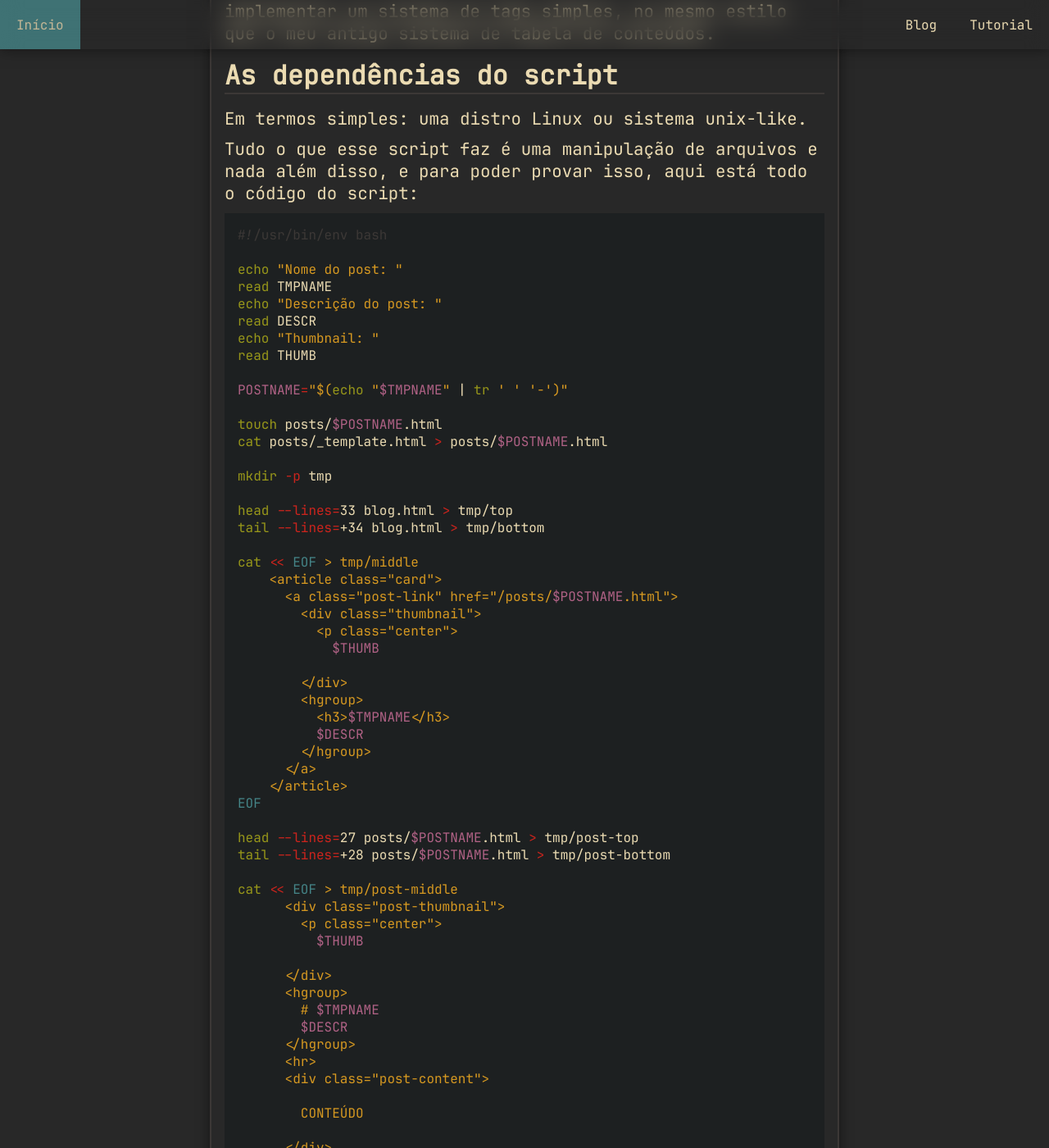
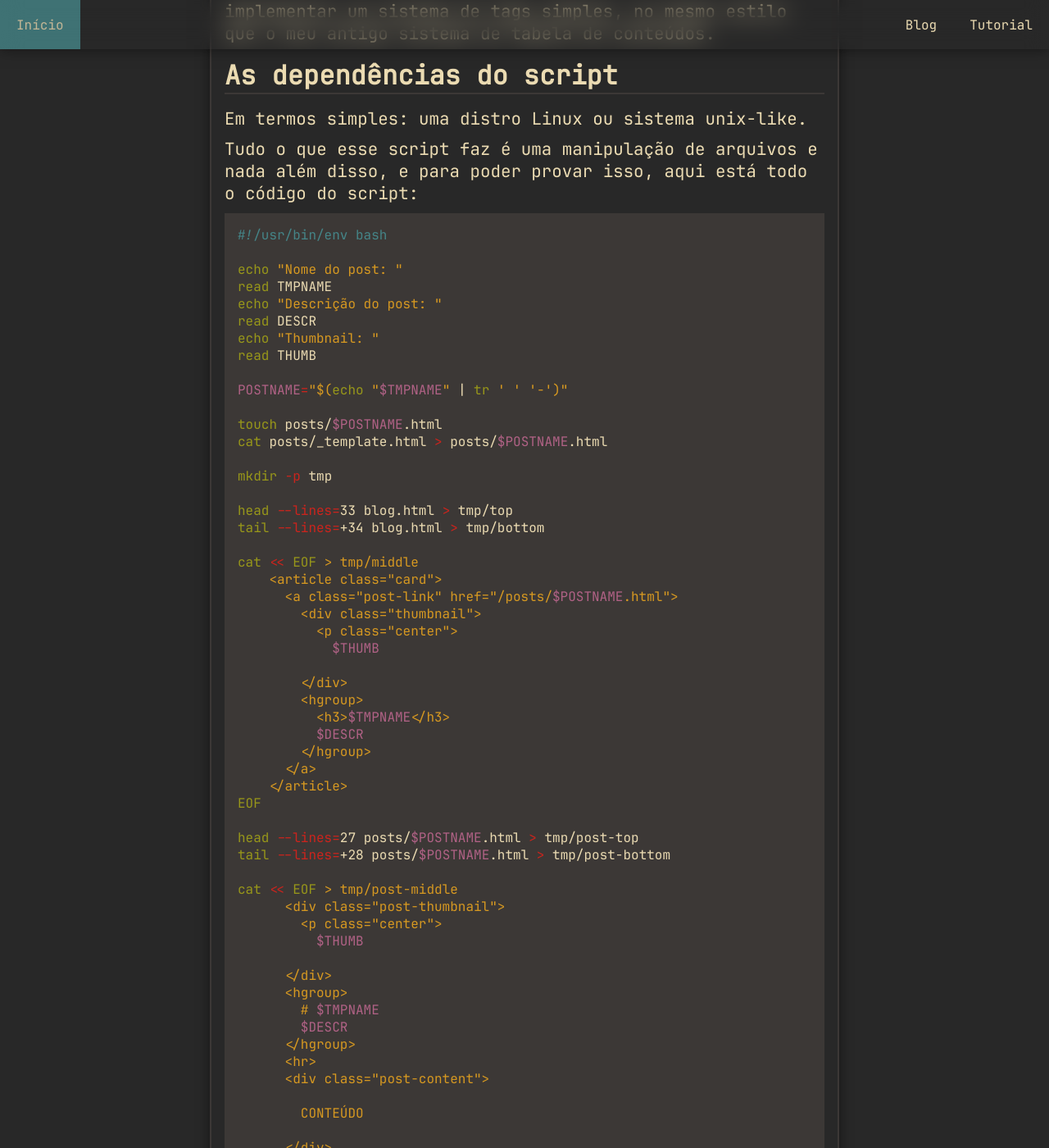
Before and after one commit to tukainpng/tukainpng.github.io, a Jekyll site: the page built from _posts/2024-06-25-Simplifiquei-o-site.md, in a window 1280 px wide and 1400 px high, scrolled down 1196 px. Shown: the whole window at 82% size. Built offline with Jekyll 4.4.1, drawn with Linux system fonts in a browser that asks for light colours.

Commit message:
Small changes

```diff
--- a/assets/css/highlight.css
+++ b/assets/css/highlight.css
@@ -1,18 +1,18 @@
 @import "/assets/css/colors.css";
-.highlight pre  { background-color: var(--background-alt); }
-.highlight .hll { background-color: var(--background-alt); }
-.highlight .c   { color: var(--grey) } /* Comment */
+.highlight pre  { background-color: var(--grey); }
+.highlight .hll { background-color: var(--grey); }
+.highlight .c   { color: var(--blue) } /* Comment */
 .highlight .err { color: var(--red) } /* Error */
 .highlight .k   { color: var(--red) } /* Keyword */
 .highlight .l   { color: var(--purple) } /* Literal */
 .highlight .n   { color: var(--purple) } /* Name */
 .highlight .o   { color: var(--red) } /* Operator */
 .highlight .p   { color: var(--foreground) } /* Punctuation */
-.highlight .cm  { color: var(--grey) } /* Comment.Multiline */
+.highlight .cm  { color: var(--blue) } /* Comment.Multiline */
 .highlight .cp  { color: var(--green) } /* Comment.Preproc */
 .highlight .cpf { color: var(--green) } /* Comment.Preproc */
-.highlight .c1  { color: var(--grey) } /* Comment.Single */
-.highlight .cs  { color: var(--grey) } /* Comment.Special */
+.highlight .c1  { color: var(--blue) } /* Comment.Single */
+.highlight .cs  { color: var(--blue) } /* Comment.Special */
 .highlight .ge  { font-style: italic } /* Generic.Emph */
 .highlight .gs  { font-weight: bold } /* Generic.Strong */
 .highlight .kc  { color: var(--blue) } /* Keyword.Constant */
@@ -27,13 +27,13 @@
 .highlight .na  { color: var(--green) } /* Name.Attribute */
 .highlight .nb  { color: var(--green) } /* Name.Builtin */
 .highlight .nc  { color: var(--green) } /* Name.Class */
-.highlight .no  { color: var(--blue) } /* Name.Constant */
+.highlight .no  { color: var(--green) } /* Name.Constant */
 .highlight .nd  { color: var(--green) } /* Name.Decorator */
 .highlight .ni  { color: var(--foreground) } /* Name.Entity */
 .highlight .ne  { color: var(--green) } /* Name.Exception */
 .highlight .nf  { color: var(--green) } /* Name.Function */
 .highlight .nl  { color: var(--foreground) } /* Name.Label */
-.highlight .nn  { color: var(--blue) } /* Name.Namespace */
+.highlight .nn  { color: var(--green) } /* Name.Namespace */
 .highlight .nx  { color: var(--green) } /* Name.Other */
 .highlight .py  { color: var(--foreground) } /* Name.Property */
 .highlight .nt  { color: var(--red) } /* Name.Tag */
@@ -61,6 +61,6 @@
 .highlight .vi  { color: var(--foreground) } /* Name.Variable.Instance */
 .highlight .il  { color: var(--purple) } /* Literal.Number.Integer.Long */
 .highlight .gh  { color: var(--red) } /* Generic Heading & Diff Header */
-.highlight .gu  { color: var(--grey); } /* Generic.Subheading & Diff Unified/Comment? */
+.highlight .gu  { color: var(--blue); } /* Generic.Subheading & Diff Unified/Comment? */
 .highlight .gd  { color: var(--red); } /* Generic.Deleted & Diff Deleted */
 .highlight .gi  { color: var(--green); } /* Generic.Inserted & Diff Inserted */
```
